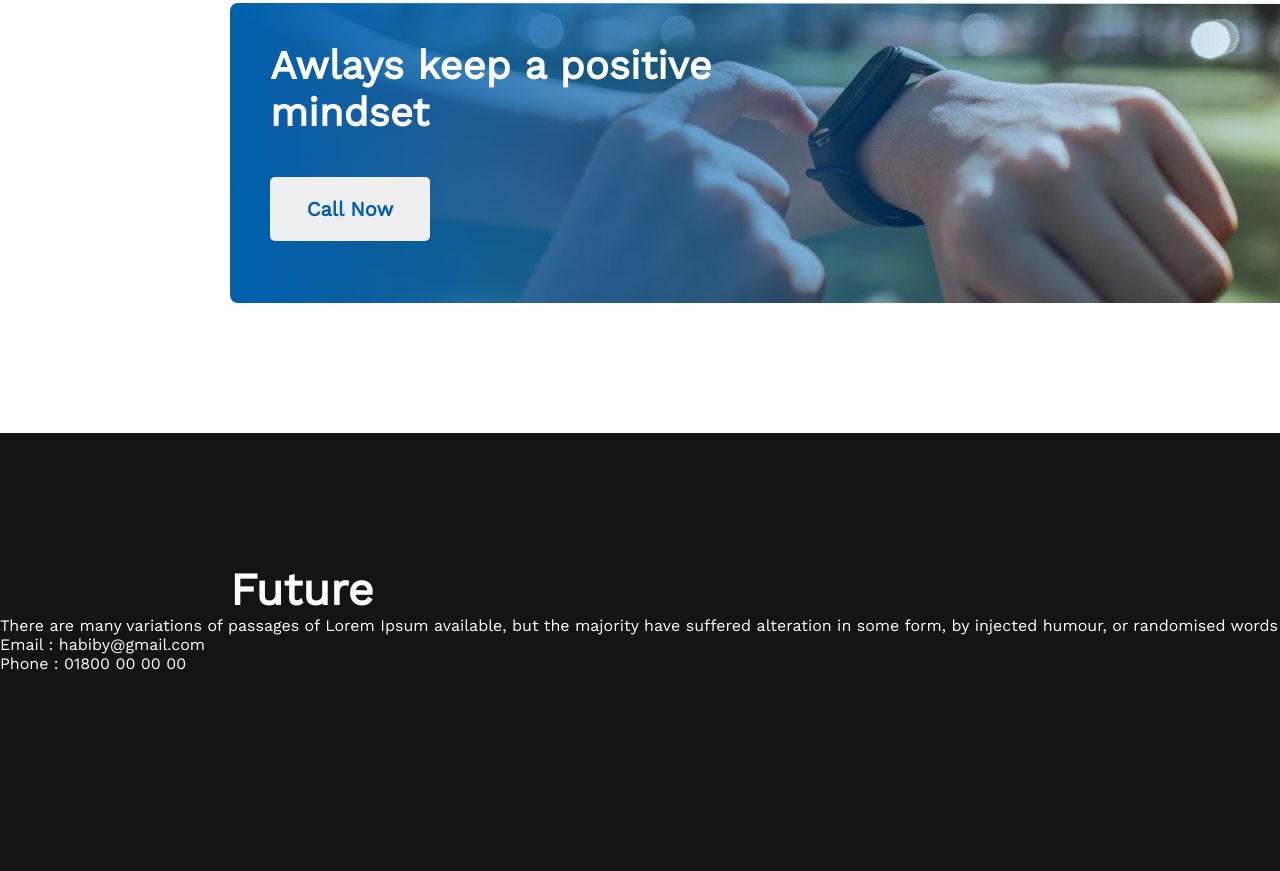
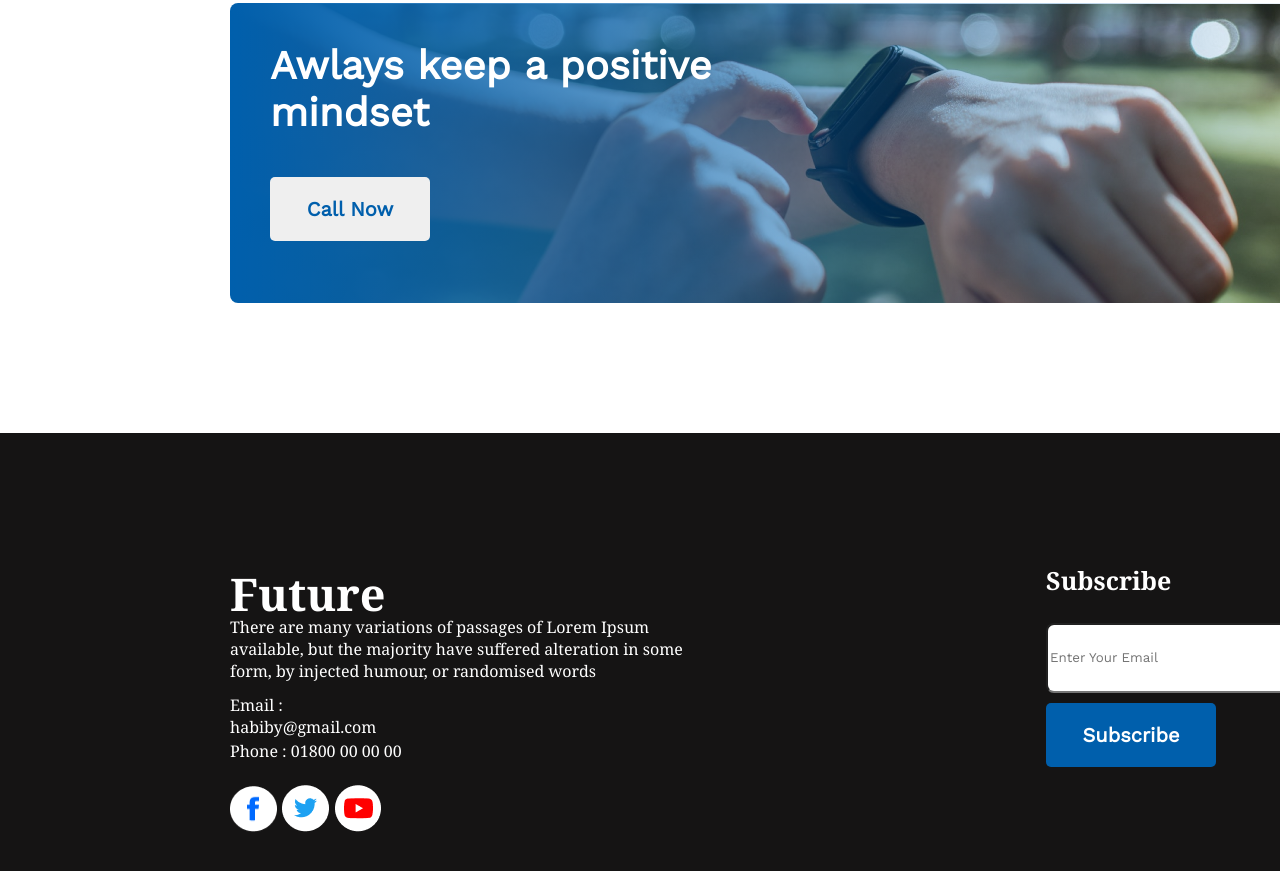
Before and after one commit to EsratHossan/new-year-new-me, a plain HTML site: page index.html in a window 1280 px wide. Shown: the part 2219-3090 px from the top of the page. Drawn offline with nearby package versions, Linux system fonts and the light colour scheme.

Commit message:
added full

```diff
--- a/Styles/styles.css
+++ b/Styles/styles.css
@@ -266,15 +266,81 @@
     left: 230px;
     margin-top: 130px;
     margin-left: 230px;
+    font-family: Georgia, 'Times New Roman', Times, serif;
 
 }
 .end-disc{
     color: white;
     font-weight: 400;
     font-size: 16px;
+    width: 485px;
+    height: 78px;
+    top: 2850.96px;
+    left: 230px;
+    padding-left: 230px;
+    font-family: Georgia, 'Times New Roman', Times, serif;
 
 }
-.em{
+.em1{
     color: white;
+    width: 184px;
+    height: 26px;
+     left: 230px;
+     top: 2952.96px;
+     padding-left: 230px;
+     font-family: Georgia, 'Times New Roman', Times, serif;
 
 }
+.em2{
+    color: white;
+    width: 184px;
+    height: 26px;
+     left: 230px;
+     top: 2994.96px;
+     padding-left: 230px;
+     padding-top: 20px;
+     font-family: Georgia, 'Times New Roman', Times, serif;
+
+}
+.end-img1{
+    width: 47px;
+   height: 46px;
+   left: 230px;
+   top: 3052.96px;
+   padding-left: 230px;
+   padding-top: 20px;
+   gap: 20px;
+}
+.end-title2{
+    font-weight: 600;
+    color: white;
+    font-size: 25px;
+    width: 123px;
+    height: 29px;
+    left: 1046px;
+    top: 2781.96px;
+    position: absolute;
+    font-family: Georgia, 'Times New Roman', Times, serif;
+}
+.in-mail{
+    position: absolute;
+    width: 325px;
+    height: 64px;
+    left: 1046px;
+    top: 2841.96px;
+    border-radius: 8px;
+    background-color:white;
+}
+.btn-third{
+    width: 170.11px;
+    position: absolute;
+    height: 64px;
+    left: 1046px;
+    top: 2921.96px;
+    border-radius: 5px;
+    font-weight: 600;
+    font-size: 20px;
+    color: white;
+    background-color: #005FAC;
+    border: none;
+}
--- a/index.html
+++ b/index.html
@@ -86,8 +86,18 @@
             <div class="end-content">
                 <h2 class="end-title">Future</h2>
                 <p class="end-disc">There are many variations of passages of Lorem Ipsum available, but the majority have suffered alteration in some form, by injected humour, or randomised words</p>
-                <p class="em">Email : habiby@gmail.com</p>
-                <p class="em">Phone : 01800 00 00 00</p>
+                <p class="em1">Email : habiby@gmail.com</p>
+                <p class="em2">Phone : 01800 00 00 00</p>
+                <div class="end-img">
+                    <img class="end-img1" src="/images/icons/fb.png" alt="">
+                    <img class="end-img2" src="/images/icons/twitter.png" alt="">
+                    <img class="end-img3" src="/images/icons/youtube.png" alt="">
+                </div>
+            </div>
+            <div class="end-content2">
+                <h2 class="end-title2">Subscribe</h2>
+                <input class="in-mail" type="email" name="email" id="" placeholder="Enter Your Email">
+                <button class="btn-third">Subscribe</button>
             </div>
         </section>
 
```
